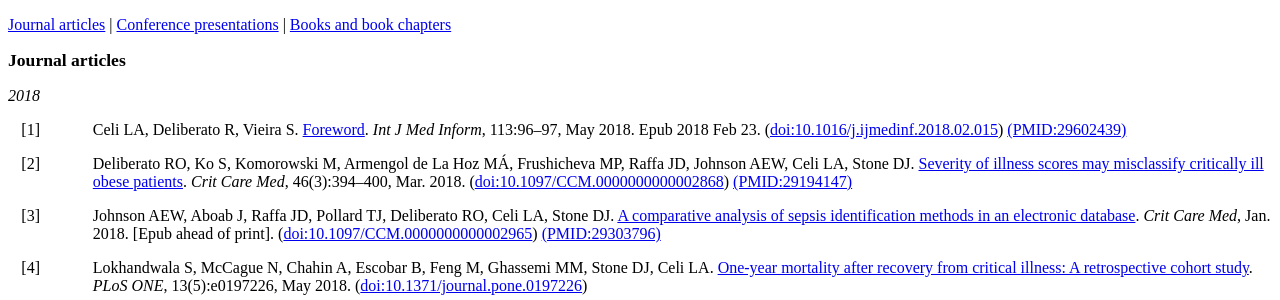
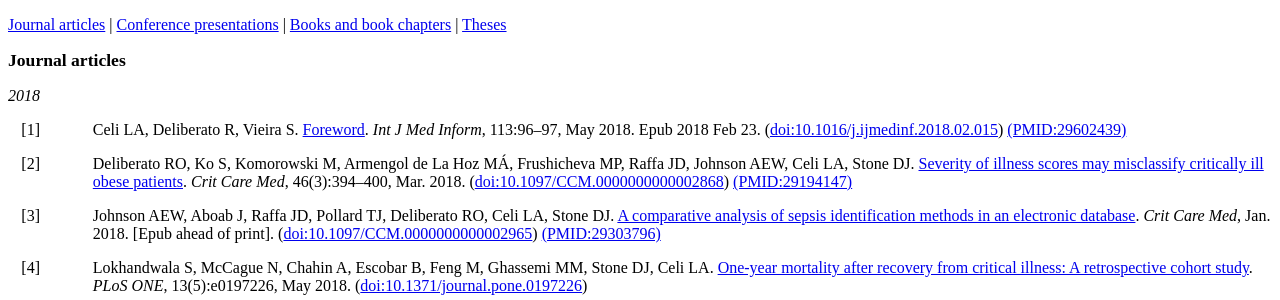
Before and after one commit to MIT-LCP/mit-lcp.github.io, a Flask app: page /brp_references in a window 1280 px wide. Shown: the top 300 px of the page. Run offline with Flask 2, Linux system fonts and the light colour scheme; parts of the project's set-up code (start-up, migrations or seed data) failed here and were passed over.

Commit message:
added link to theses

```diff
--- a/templates/brp_references.html
+++ b/templates/brp_references.html
@@ -57,7 +57,7 @@ font-size: 1.1em;
 </head>
 <body>
 
-<p><a href="#journal">Journal articles</a> | <a href="#conferences">Conference presentations</a> | <a href="#books">Books and book chapters</a><!-- | <a href="#theses">Theses</a>--></p>
+<p><a href="#journal">Journal articles</a> | <a href="#conferences">Conference presentations</a> | <a href="#books">Books and book chapters</a> | <a href="#theses">Theses</a></p>
 
 <h2 id="journal">Journal articles</h2>
 
```
